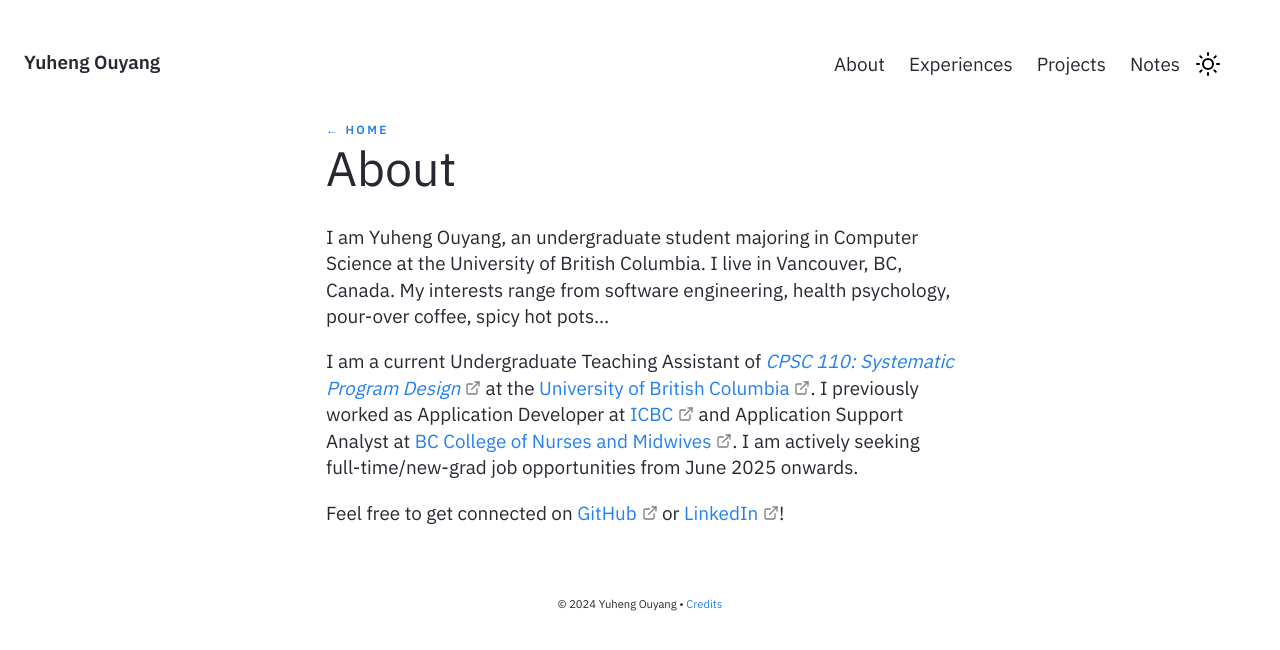
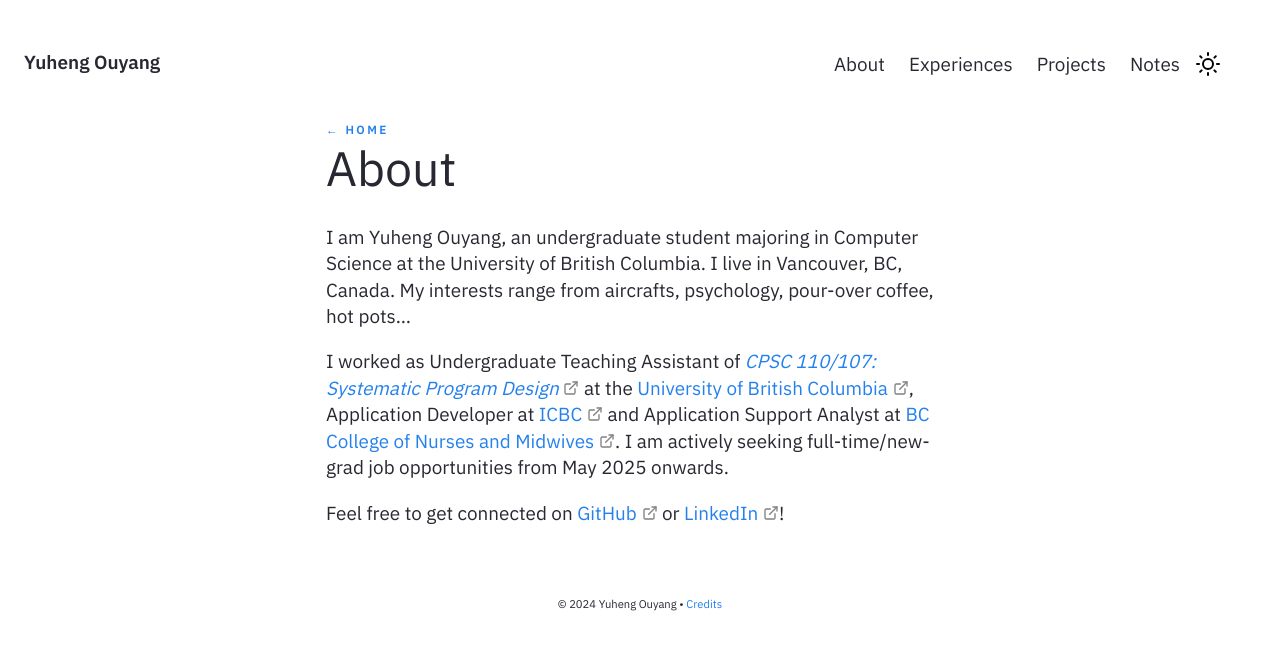
Before and after one commit to yhouyang02/yhouyang02.github.io, a Jekyll site: the page built from pages/about.md, in a window 1280 px wide. Shown: the top 650 px of the page. Built offline with Jekyll 4.4.1, drawn with Linux system fonts in a browser that asks for light colours.

Commit message:
Update work, resume, and about page

```diff
--- a/pages/about.md
+++ b/pages/about.md
@@ -6,8 +6,8 @@ title: About
 ---
 
 \
-I am Yuheng Ouyang, an undergraduate student majoring in Computer Science at the University of British Columbia. I live in Vancouver, BC, Canada. My interests range from software engineering, health psychology, pour-over coffee, spicy hot pots...
+I am Yuheng Ouyang, an undergraduate student majoring in Computer Science at the University of British Columbia. I live in Vancouver, BC, Canada. My interests range from aircrafts, psychology, pour-over coffee, hot pots...
 
-I am a current Undergraduate Teaching Assistant of [*CPSC 110: Systematic Program Design*](https://cs110.students.cs.ubc.ca/admin/syllabus.html) at the [University of British Columbia](https://www.ubc.ca/). I previously worked as Application Developer at [ICBC](https://www.icbc.com/) and Application Support Analyst at [BC College of Nurses and Midwives](https://www.bccnm.ca/). I am actively seeking full-time/new-grad job opportunities from June 2025 onwards.
+I worked as Undergraduate Teaching Assistant of [*CPSC 110/107: Systematic Program Design*](https://cs110.students.cs.ubc.ca/admin/syllabus.html) at the [University of British Columbia](https://www.ubc.ca/), Application Developer at [ICBC](https://www.icbc.com/) and Application Support Analyst at [BC College of Nurses and Midwives](https://www.bccnm.ca/). I am actively seeking full-time/new-grad job opportunities from May 2025 onwards.
 
 Feel free to get connected on [GitHub](https://github.com/yhouyang02) or [LinkedIn](https://www.linkedin.com/in/youyang21/)!
```
Also changed, not shown: pages/experiences.md (+1 -1 lines), pages/resume.md (+3 -1 lines).
